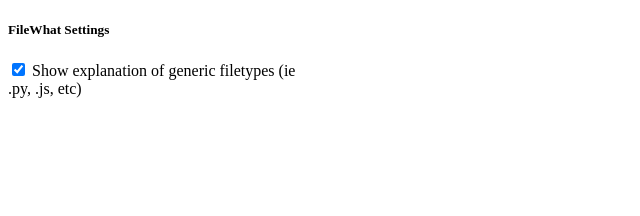
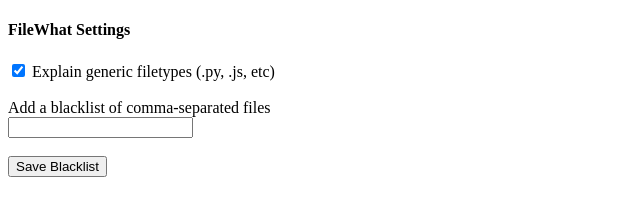
Before and after one commit to JohnLZeller/filewhat, a browser extension: page static/settings.html in a window 1280 px wide. Both pictures are taken after a click on the checkbox 18 px from the left and 69 px from the top of the page. Shown: the whole page, without its empty margins (0-640 px from the left). Drawn offline with Linux system fonts and the light colour scheme.

Commit message:
Add blacklist settings

```diff
--- a/js/settings.js
+++ b/js/settings.js
@@ -16,20 +16,17 @@ function $(id) {
  * @param settings{object} A settings object, as returned from |get()| or the
  * |onchanged| event.
  */
-function updateUI(settings) {
-  document.getElementById('show_generic_filetypes').checked = settings['show_generic_filetypes'];
-}
+function initUI(settings) {
+  if (settings['show_generic_filetypes']) {
+    $('show_generic_filetypes').checked = settings['show_generic_filetypes'];
+  } else {
+    $('show_generic_filetypes').checked = false;
+  }
 
-/**
- * Wrapper for |updateUI| which is used as callback for the |get()| method and
- * which logs the result.
- * If there was an error getting the preference, does nothing.
- *
- * @param settings{object} A settings object, as returned from |get()|.
- */
-function updateUIFromGet(settings) {
-  if (settings) {
-    updateUI(settings);
+  if (settings['blacklist_files']) {
+    $('blacklist_files').value = settings['blacklist_files'];
+  } else {
+    $('blacklist_files').value = '';
   }
 }
 
@@ -37,11 +34,13 @@ function updateUIFromGet(settings) {
  * Initializes the UI.
  */
 function init() {
-  store.sync.get(['show_generic_filetypes'], updateUIFromGet);
-  store.onChanged.addListener(updateUI);
+  store.sync.get(['show_generic_filetypes', 'blacklist_files'], initUI);
 
   $('show_generic_filetypes').addEventListener('click', function () {
-    setPrefValue(this.checked);
+    setPrefValue('show_generic_filetypes', this.checked);
+  });
+  $('blacklist_files_submit').addEventListener('click', function () {
+    setPrefValue('blacklist_files', $('blacklist_files').value);
   });
 }
 
@@ -50,8 +49,18 @@ function init() {
  *
  * @param enabled{boolean} The new preference value.
  */
-function setPrefValue(enabled) {
-  store.sync.set({'show_generic_filetypes': enabled});
+function setPrefValue(key, value) {
+  var package = {};
+
+  if (key == 'blacklist_files') {
+    $('save_status').innerHTML = "Saved :)";
+    setTimeout(function() {
+      $('save_status').innerHTML = "";
+    }, 1500);
+  }
+
+  package[key] = value;
+  store.sync.set(package);
 }
 
 // Call `init` to kick things off.
--- a/static/settings.html
+++ b/static/settings.html
@@ -7,9 +7,13 @@
 <body>
 
 <div id="container">
-  <h5>FileWhat Settings</h5>
+  <h4>FileWhat Settings</h4>
   <input type="checkbox" id="show_generic_filetypes" />
-  Show explanation of generic filetypes (ie .py, .js, etc)
+  Explain generic filetypes (.py, .js, etc)
+  <br><br>
+  Add a blacklist of comma-separated files
+  <input type="text" id="blacklist_files" /><br><br>
+  <input type="submit" value="Save Blacklist" id="blacklist_files_submit" value=""> <span id="save_status"></span>
 </div>
 
 </body>
```
Also changed, not shown: js/filewhat.js (+7 -1 lines).
